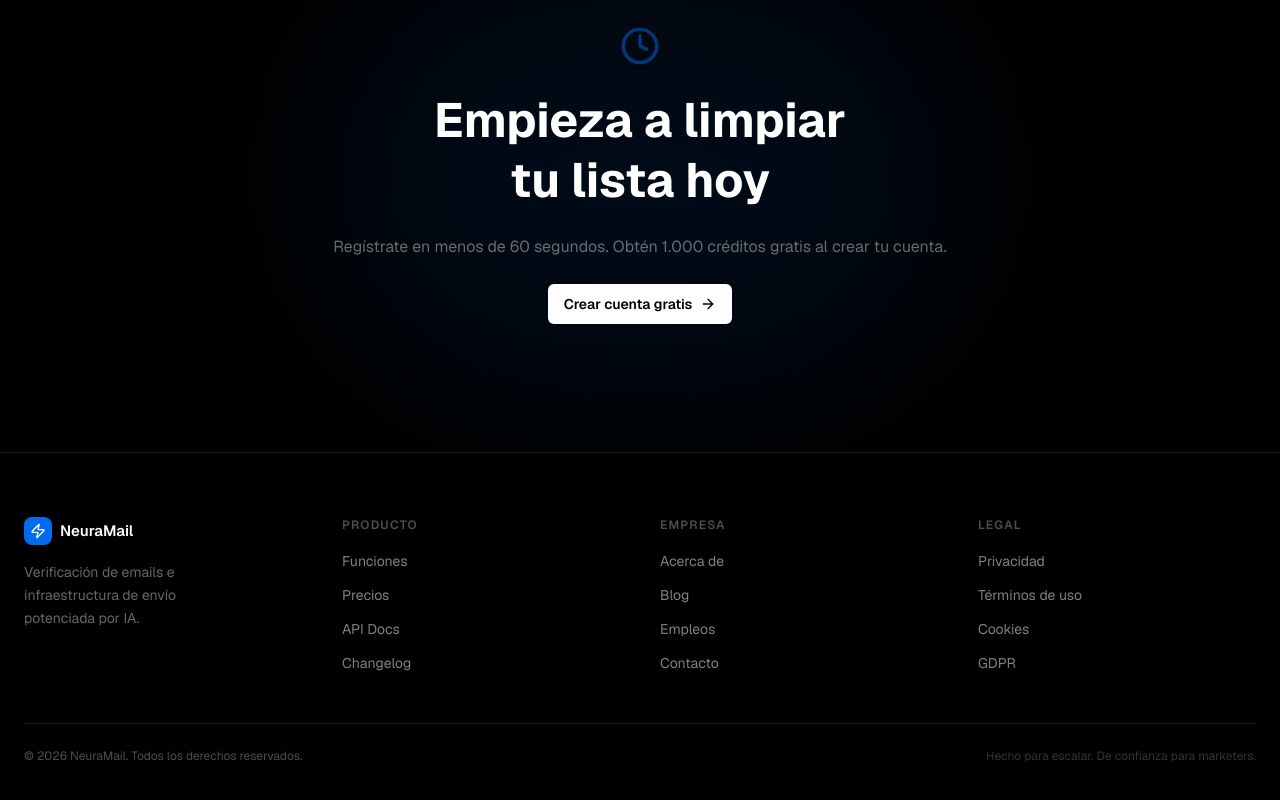
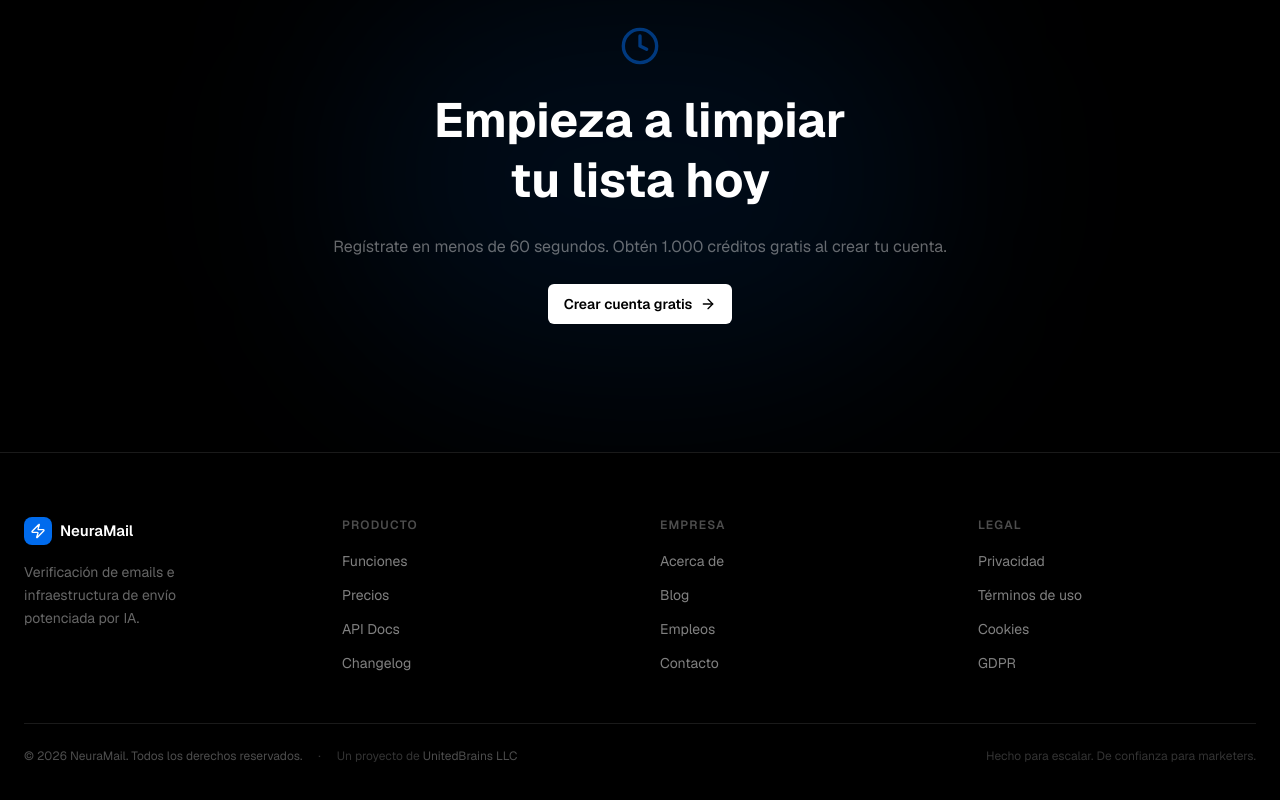
Before and after one commit to danielsalcedobernier/neura-mail, a Next.js app: page / in a window 1280 px wide. Shown: the part 3410-4210 px from the top of the page. Built offline with nearby package versions, Linux system fonts and the light colour scheme; no server answers; the database is empty.

Commit message:
style: enhance footer copyright with visual hierarchy
Add "UnitedBrains LLC" in bright style for visual
priority without disrupting footer design.

```diff
--- a/components/marketing/footer.tsx
+++ b/components/marketing/footer.tsx
@@ -47,9 +47,13 @@ export default function MarketingFooter({ lang }: { lang: Lang }) {
         </div>
 
         <div className="mt-12 pt-6 border-t border-white/10 flex flex-col sm:flex-row items-center justify-between gap-4">
-          <p className="text-xs text-white/30">
-            &copy; {new Date().getFullYear()} NeuraMail. {tr.rights}
-          </p>
+          <div className="flex flex-col sm:flex-row items-center gap-2 sm:gap-4">
+            <p className="text-xs text-white/30">
+              &copy; {new Date().getFullYear()} NeuraMail. {tr.rights}
+            </p>
+            <span className="hidden sm:inline text-white/20 text-xs">·</span>
+            <p className="text-xs text-white/20">Un proyecto de <span className="text-white/30">UnitedBrains LLC</span></p>
+          </div>
           <p className="text-xs text-white/20">{tr.trusted}</p>
         </div>
       </div>
```
